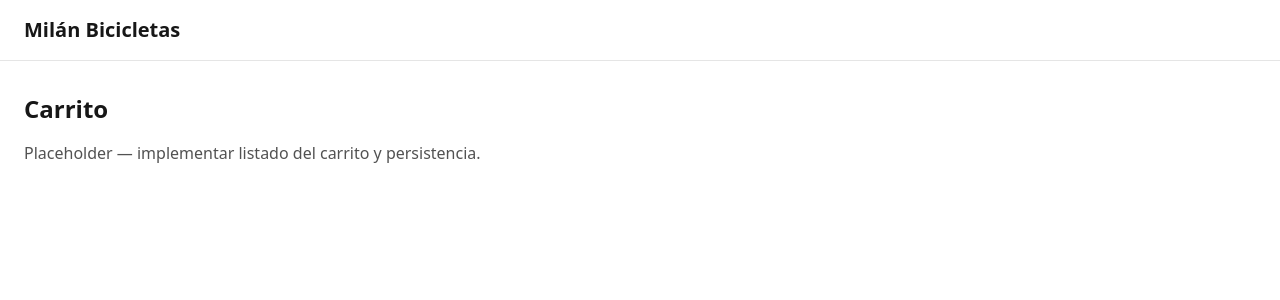
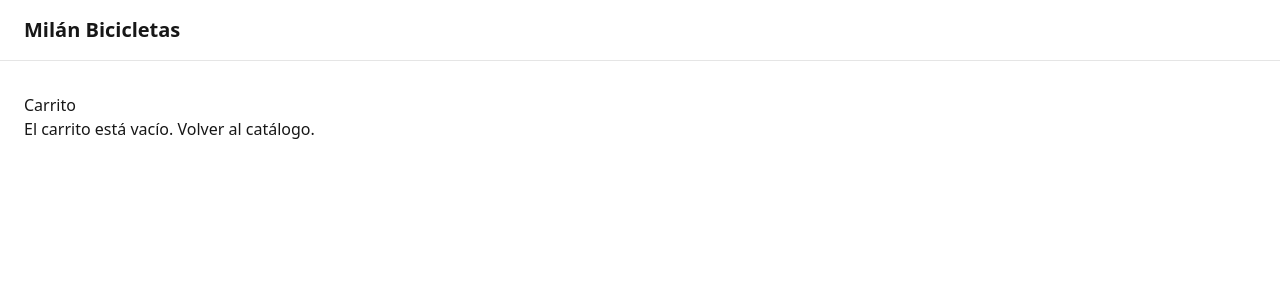
Before and after one commit to JohnRG0612/milan-ecommerce, a Next.js app: page /cart in a window 1280 px wide. Shown: the top 300 px of the page. Built offline with nearby package versions, Linux system fonts and the light colour scheme.

Commit message:
feat(cart): listar items en /cart

```diff
--- a/app/cart/page.tsx
+++ b/app/cart/page.tsx
@@ -1,13 +1,33 @@
-// TODO Fase A: mostrar items del carrito (puede ser desde cookie/state)
-// TODO Fase B: persistir entre recargas (cookie o localStorage)
+import { getCart } from "./store";
+import { getProductBySlug, type Product } from "@/lib/products";
 
 export default function CartPage() {
+  const slugs = getCart();
+  const items = slugs
+    .map((slug) => getProductBySlug(slug))
+    .filter((p): p is Product => p !== undefined);
+
+  if (items.length === 0) {
+    return (
+      <div>
+        <h1>Carrito</h1>
+        <p>
+          El carrito está vacío. <a href="/">Volver al catálogo</a>.
+        </p>
+      </div>
+    );
+  }
+
   return (
     <div>
-      <h1 className="text-2xl font-bold mb-4">Carrito</h1>
-      <p className="text-neutral-600">
-        Placeholder — implementar listado del carrito y persistencia.
-      </p>
+      <h1>Carrito</h1>
+      <ul>
+        {items.map((p, i) => (
+          <li key={`${p.slug}-${i}`}>
+            {p.name} — ${(p.priceCents / 100).toLocaleString("es-CO")}
+          </li>
+        ))}
+      </ul>
     </div>
   );
 }
```
